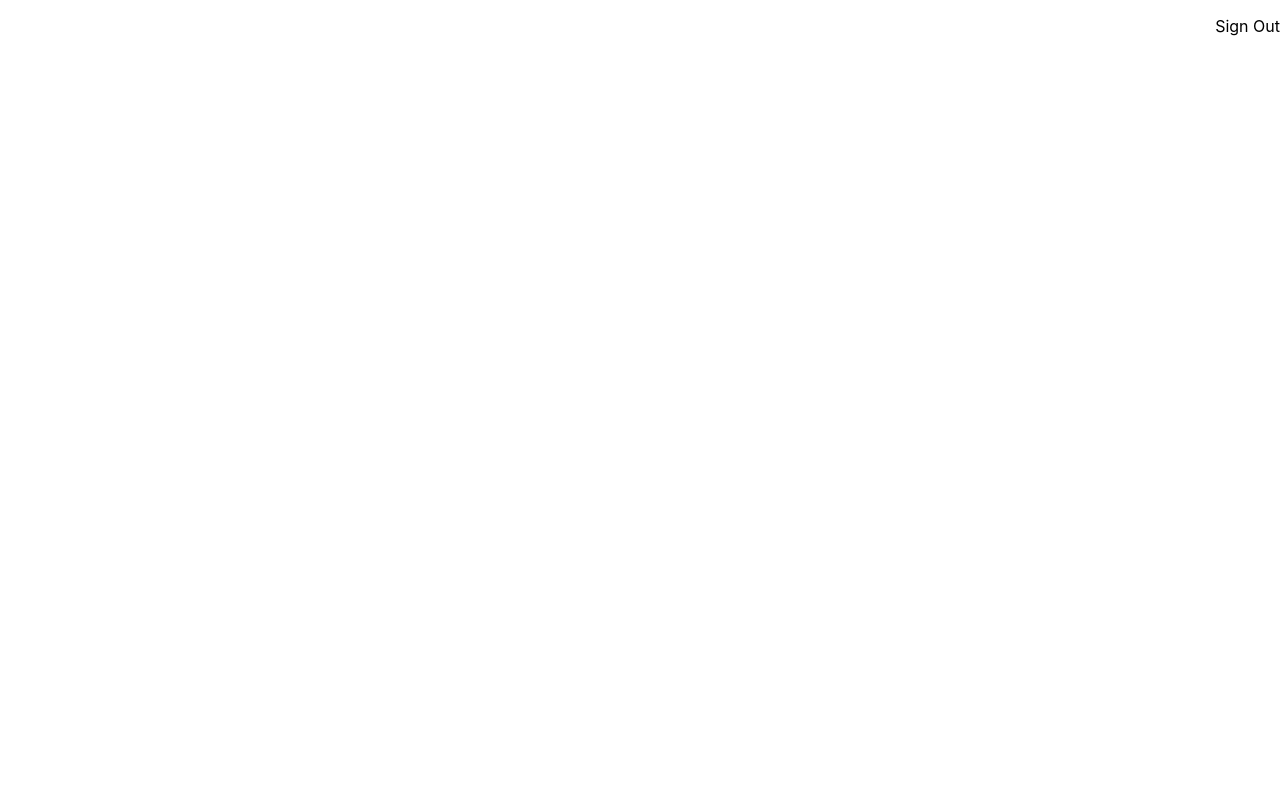
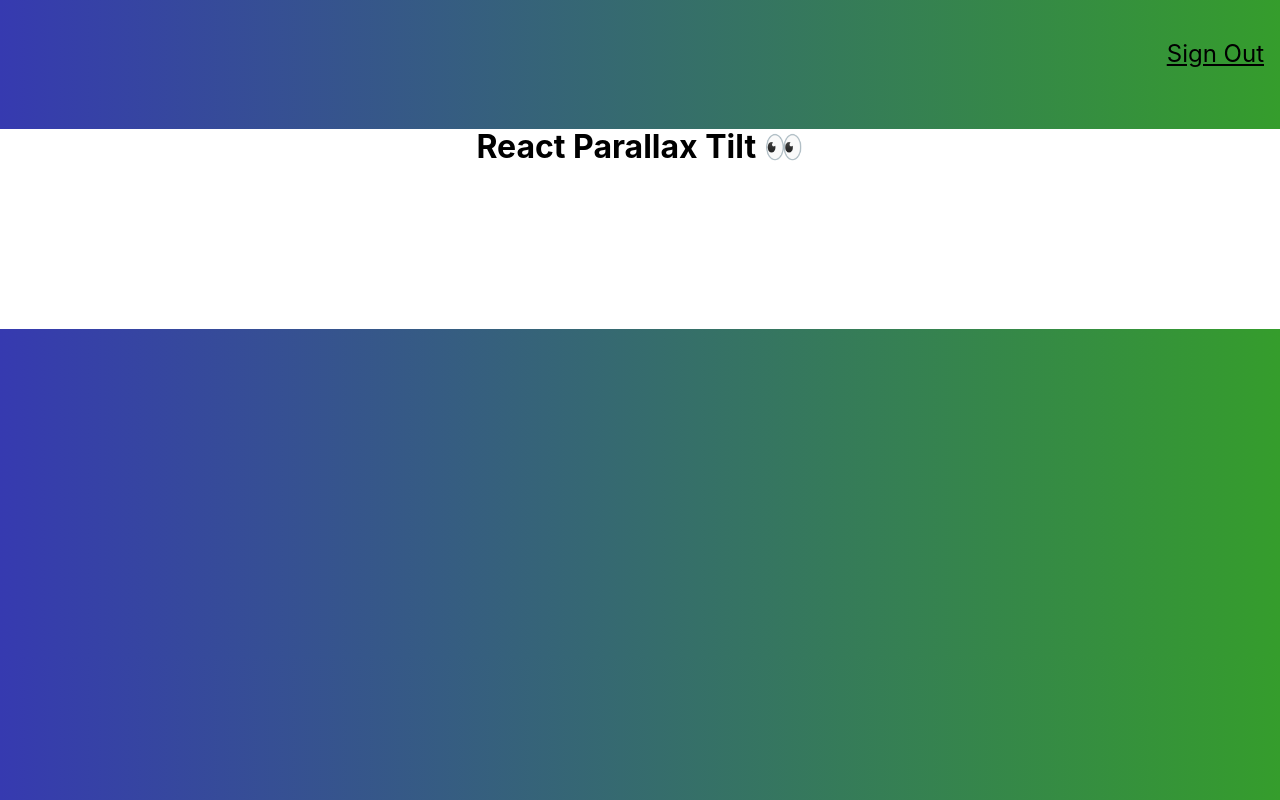
Before and after one commit to Moccasym/face-recognition-brain, a React (Create React App) app: page / in a window 1280 px wide. Built offline with nearby package versions, Linux system fonts and the light colour scheme.

Commit message:
added logo with basic tilt

```diff
--- a/src/App.js
+++ b/src/App.js
@@ -1,12 +1,13 @@
 import './App.css';
 import Navigation from './components/Navigation/Navigation';
+import Logo from './components/Logo/Logo';
 
 function App() {
   return (
     <div className="App">
       <Navigation />
-      {/* <Logo />
-      <ImageLinkForm />
+      <Logo />
+      {/*<ImageLinkForm />
       <FaceRecognition /> */}
     </div>
   );
--- /dev/null
+++ b/src/components/Logo/Logo.js
@@ -0,0 +1,14 @@
+import React from "react";
+import Tilt from 'react-parallax-tilt';
+
+
+const Logo = () => {
+    return (
+        <Tilt>
+      <div style={{ height: '200px', backgroundColor: 'white' }}>
+        <h1>React Parallax Tilt 👀</h1>
+      </div>
+    </Tilt>
+    );
+}
+export default Logo;
--- a/src/components/Navigation/Navigation.js
+++ b/src/components/Navigation/Navigation.js
@@ -3,9 +3,8 @@ import React from "react";
 const Navigation = () => {
     return (
         <nav style={{display: 'flex', justifyContent: "flex-end"}}>
-            <p>Sign Out</p>
+            <p className='f3 link dim blak underline pa3 pointer'>Sign Out</p>
         </nav>
-    )
+    );
 }
-
 export default Navigation;
--- a/src/index.css
+++ b/src/index.css
@@ -1,13 +1,13 @@
 body {
   margin: 0;
+  padding: 0;
   font-family: -apple-system, BlinkMacSystemFont, 'Segoe UI', 'Roboto', 'Oxygen',
     'Ubuntu', 'Cantarell', 'Fira Sans', 'Droid Sans', 'Helvetica Neue',
     sans-serif;
-  -webkit-font-smoothing: antialiased;
-  -moz-osx-font-smoothing: grayscale;
+    background: linear-gradient(to right, rgb(54, 58, 176) , rgb(53, 157, 44)); /* Standard syntax */
 }
 
-code {
+/* code {
   font-family: source-code-pro, Menlo, Monaco, Consolas, 'Courier New',
     monospace;
-}
+} */
--- a/src/index.js
+++ b/src/index.js
@@ -3,6 +3,7 @@ import ReactDOM from 'react-dom/client';
 import './index.css';
 import App from './App';
 import reportWebVitals from './reportWebVitals';
+import 'tachyons';
 
 const root = ReactDOM.createRoot(document.getElementById('root'));
 root.render(
```
